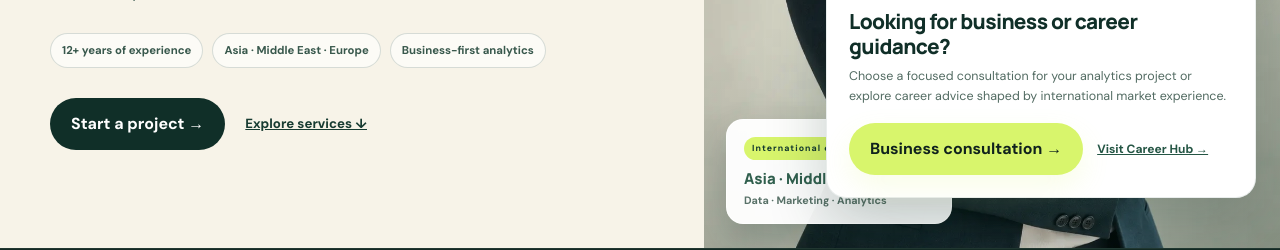
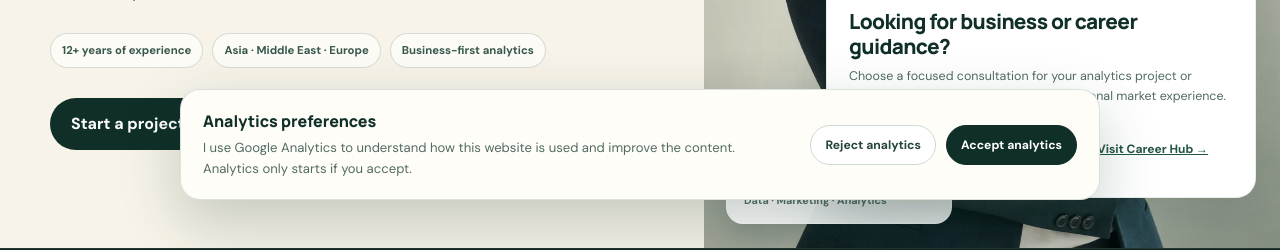
Before and after one commit to MONIKAVERMA14/website, a plain HTML site: page index.html in a window 1280 px wide. Shown: the part 578-828 px from the top of the page. Drawn offline with Linux system fonts and the light colour scheme.

Commit message:
Style analytics consent controls

```diff
--- a/styles.css
+++ b/styles.css
@@ -613,3 +613,50 @@
 @media(max-width:900px){.digital-hero-grid,.career-example,.ga-section,.decision-loop-section{grid-template-columns:1fr}.analytics-journey{grid-template-columns:1fr}.journey-arrow{height:35px;transform:rotate(90deg)}.tool-landscape{grid-template-columns:1fr}.tool-group{min-height:0}.career-example{padding:34px}.decision-loop-section{padding:34px}}
 @media(max-width:600px){.digital-hero{padding:50px 0}.traffic-visual{min-height:350px;padding:20px}.traffic-sources{grid-template-columns:1fr 1fr}.digital-body>section{margin-bottom:65px}.career-example,.decision-loop-section{padding:25px}.ga-question-grid{grid-template-columns:1fr}.ga-question-grid>div{min-height:130px}.decision-loop{align-items:stretch;flex-direction:column}.decision-loop i{transform:rotate(90deg);text-align:center}}
 @media(prefers-reduced-motion:reduce){.traffic-sources span,.traffic-lines i,.mini-browser>span,.journey-arrow em,.example-funnel>i,.ga-question-grid>div,.tool-group b,.decision-loop span{animation:none}}
+
+
+/* Analytics consent */
+.analytics-consent{
+  position:fixed;
+  z-index:1200;
+  left:50%;
+  bottom:22px;
+  transform:translateX(-50%);
+  width:min(920px,calc(100vw - 32px));
+  display:flex;
+  align-items:center;
+  justify-content:space-between;
+  gap:24px;
+  padding:20px 22px;
+  border:1px solid rgba(18,56,47,.14);
+  border-radius:20px;
+  background:#fffdf8;
+  box-shadow:0 22px 60px rgba(13,47,40,.22);
+}
+.analytics-consent-copy{max-width:610px}
+.analytics-consent-copy strong{display:block;color:#102f28;font:800 1rem Manrope,sans-serif}
+.analytics-consent-copy p{margin:6px 0 0;color:#526b62;font-size:.82rem;line-height:1.55}
+.analytics-consent-actions{display:flex;gap:10px;flex:0 0 auto}
+.analytics-consent-actions button,.cookie-settings-link{
+  font:700 .76rem "DM Sans",sans-serif;
+  cursor:pointer;
+}
+.analytics-consent-actions button{
+  padding:11px 14px;
+  border-radius:999px;
+  border:1px solid #cfd9d4;
+}
+.analytics-reject{background:#fff;color:#24463a}
+.analytics-accept{background:#102f28!important;border-color:#102f28!important;color:#fff}
+.cookie-settings-link{
+  padding:0;
+  border:0;
+  background:none;
+  color:#d7e2dd;
+}
+.cookie-settings-link:hover{color:var(--lime)}
+@media(max-width:700px){
+  .analytics-consent{align-items:stretch;flex-direction:column;bottom:14px;padding:18px}
+  .analytics-consent-actions{width:100%}
+  .analytics-consent-actions button{flex:1}
+}
```
